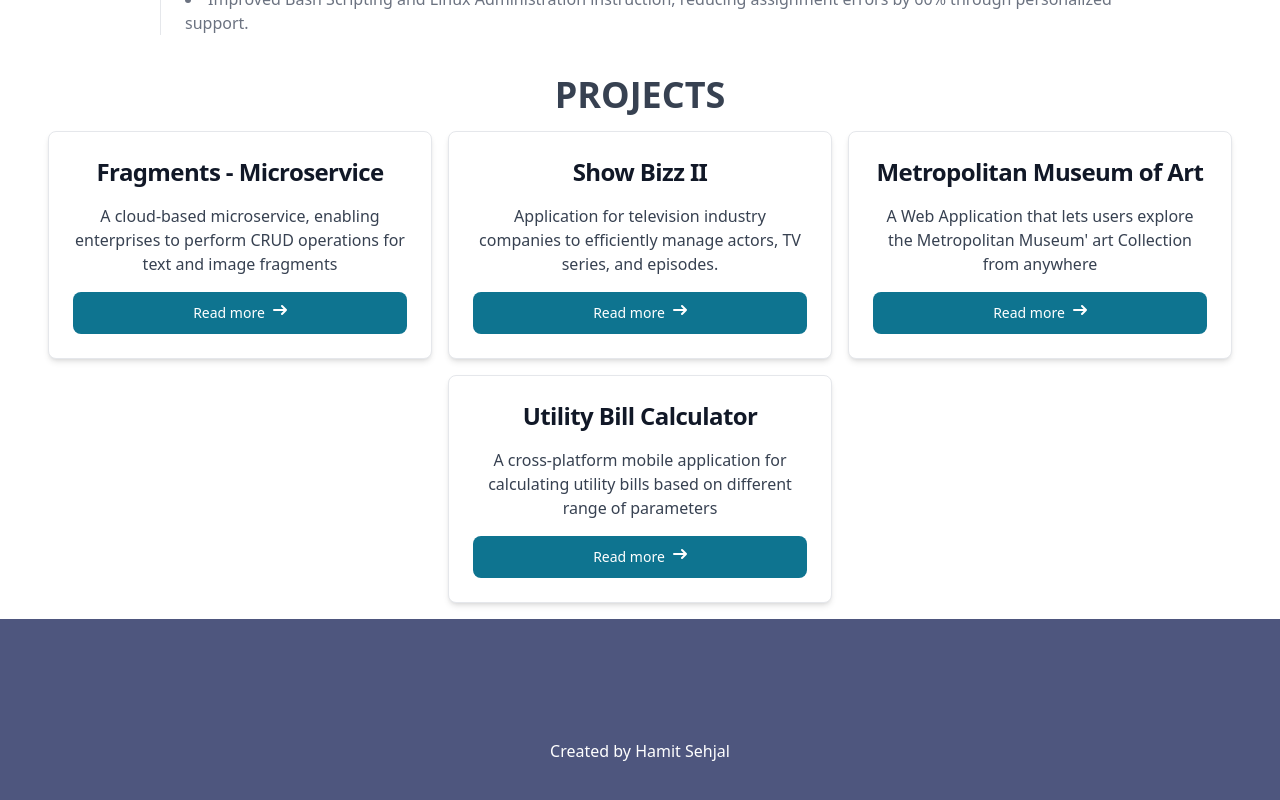
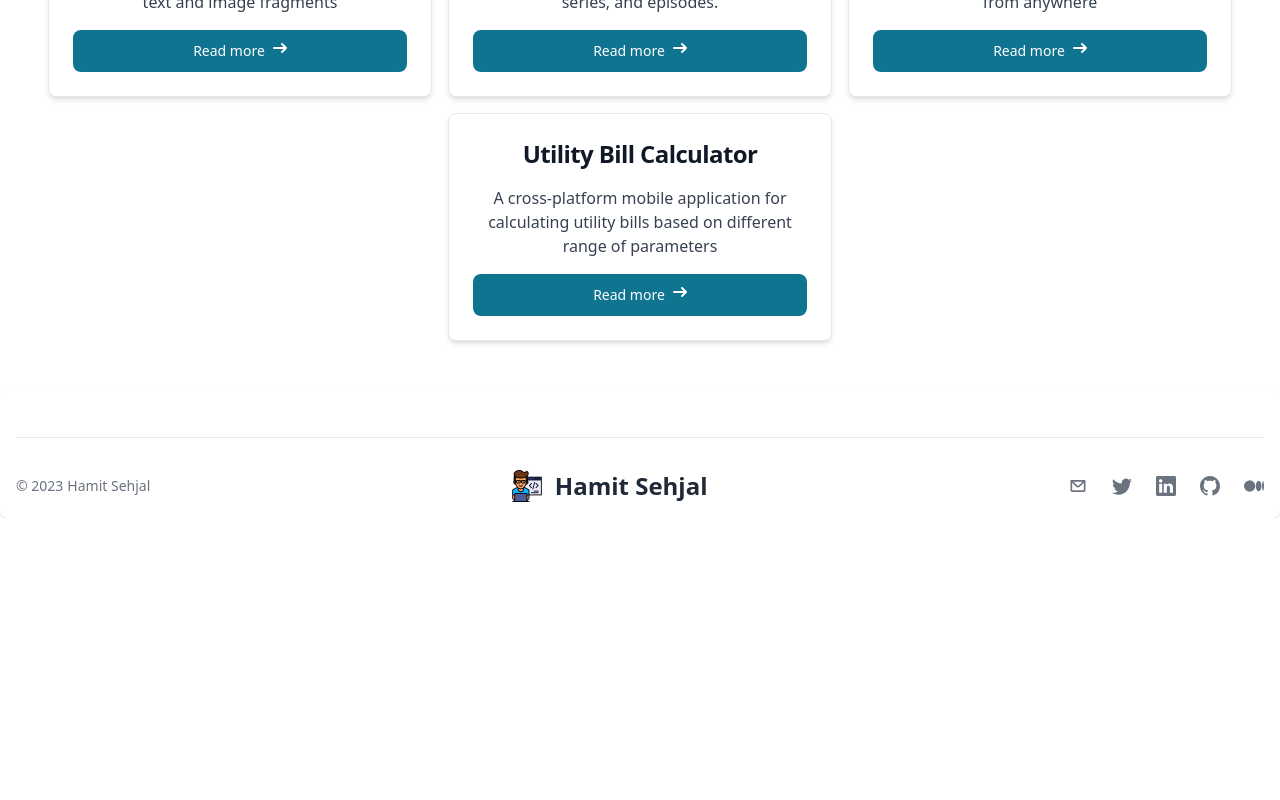
Before and after one commit to hamitsehjal/Portfolio-Hamit, a React (Vite) app: page / in a window 1280 px wide. Shown: the part 1590-2390 px from the top of the page. After the commit the page ends 2108 px from the top, so only its background shows below. Built offline with nearby package versions, Linux system fonts and the light colour scheme.

Commit message:
Wrapp up Version 1.0 of the site

```diff
--- a/src/App.jsx
+++ b/src/App.jsx
@@ -7,11 +7,11 @@
 import React from "react";
 
 import About from "./Components/About";
-import Footer from "./Components/Footer";
 import Header from "./Components/Header";
 import Home from "./Components/Home";
 import Portfolio from "./Components/Portfolio";
 import Experience from "./Components/Experience";
+import Footer from "./Components/Footer";
 
 
 const siteProps = {
@@ -19,15 +19,11 @@ const siteProps = {
   title: "Software Engineer",
   email: "hamitsehjal26@gmail.com",
   gitHub: "hamitsehjal",
-  instagram: "hamit_sehjal/",
   linkedIn: "hamitsehjal",
-  medium: "",
+  medium: "hamitsehjal26",
   twitter: "SehjalHamit",
-  youTube: "",
 };
 
-const primaryColor = "#4E567E";
-const secondaryColor = "#D2F1E4";
 
 const App = () => {
   return (
@@ -37,7 +33,7 @@ const App = () => {
       <About />
       <Experience />
       <Portfolio />
-      <Footer {...siteProps} primaryColor={primaryColor} secondaryColor={secondaryColor} />
+      <Footer {...siteProps} />
     </div>
   );
 };
--- a/src/Components/About.jsx
+++ b/src/Components/About.jsx
@@ -53,24 +53,32 @@ const About = () => {
 
     <div className="container mx-auto mt-10 text-center" id="about">
       <h2 className="text-4xl font-semibold text-center text-gray-700">SKILLS</h2>
-      <div className="flex flex-wrap flex-col items-center justify-center m-2">
+      <div className="flex flex-wrap flex-col items-center justify-center m-2 p-4">
         {
           Object.keys(skillsList).map((item) => (
             <div key={item}>
-
-              {/* <ul className="grid grid-cols-2 text-xl m-12 gap-2 text-center"> */}
-              <Card className="w-full mb-2 items-start">
-                <h5 className="text-2xl font-bold tracking-tight text-gray-900 capitalize">
-                  <p>{item}</p>
-                </h5>
-                <ul className="flex">
+              <div className="inline-flex flex-wrap">
+                <span className="text-2xl font-semibold tracking-tight text-gray-900 capitalize mr-4">{item}:</span>
+                <ul className="list-none inline-flex flex-wrap items-center justify-center">
                   {
                     skillsList[item].map((skill, index) => (
                       <li className="mr-4" key={index}>{skill}</li>
                     ))
                   }
                 </ul>
-              </Card>
+              </div>
+              {/* <Card className="w-full mb-2 items-start">
+            <h5 className="text-2xl font-bold tracking-tight text-gray-900 capitalize">
+              <p>{item}</p>
+            </h5>
+            <ul className="flex">
+              {
+                skillsList[item].map((skill, index) => (
+                  <li className="mr-4" key={index}>{skill}</li>
+                ))
+              }
+            </ul>
+          </Card> */}
               {/* </ul> */}
 
             </div>
--- a/src/Components/Footer.jsx
+++ b/src/Components/Footer.jsx
@@ -1,141 +1,72 @@
-/**
- * Footer component
- *
- * Displays avenues to contact you.
- * Contact information is passed in from the App component that
- * renders the Footer.
- *
- * If a social value has an empty string it will not be displayed.
- */
-import React from "react";
-import PropTypes from "prop-types";
+import React from 'react'
+import { Footer } from 'flowbite-react'
+import { BsLinkedin, BsGithub, BsTwitter, BsMedium } from 'react-icons/bs'
+import { CgMail } from 'react-icons/cg';
 
-import devDotToIcon from "../images/socials/devdotto.svg";
-import envelopeIcon from "../images/socials/envelope.svg";
-import gitHubIcon from "../images/socials/github.svg";
-import instagramIcon from "../images/socials/instagram.svg";
-import linkedInIcon from "../images/socials/linkedin.svg";
-import mediumIcon from "../images/socials/medium.svg";
-import twitterIcon from "../images/socials/twitter.svg";
-import youTubeIcon from "../images/socials/youtube.svg";
-
-/**
- * 💡 Learning resources
- *
- *  HTML hyperlinks: https://www.w3schools.com/html/html_links.asp
- *  Opening links in new tabs: https://www.freecodecamp.org/news/how-to-use-html-to-open-link-in-new-tab/
- */
-
-const Footer = (props) => {
+import image from '../images/logo.png'
+function FooterNew(props) {
     const {
-    devDotTo,
         email,
         gitHub,
-    instagram,
         linkedIn,
         medium,
         name,
-    primaryColor,
-    twitter,
-    youTube,
+        twitter
     } = props;
+    return (
+        <div className="container mx-auto mt-10 text-center" id="contact">
 
-  return (
-    <div
-      id="footer"
-      style={{
-        display: "flex",
-        flexDirection: "column",
-        alignItems: "center",
-        gap: "2.5rem",
-        padding: "5rem 0 3rem",
-        backgroundColor: primaryColor,
-        width: "100vw"
-      }}
-    >
-      <div
-        style={{
-          display: "flex",
-          justifyContent: "center",
-          gap: "2.5rem",
-        }}
-      >
-        {email && (
-          <a href={`mailto:${email}`}>
-            <img src={envelopeIcon} alt="email" className="socialIcon" />
-          </a>
-        )}
-        {devDotTo && (
-          <a href={`https://dev.to/${devDotTo}`} target="_blank" rel="noopener noreferrer">
-            <img src={devDotToIcon} alt="Dev.to" className="socialIcon" />
-          </a>
-        )}
-        {gitHub && (
-          <a href={`https://github.com/${gitHub}`} target="_blank" rel="noopener noreferrer">
-            <img src={gitHubIcon} alt="GitHub" className="socialIcon" />
-          </a>
-        )}
-        {instagram && (
-          <a
-            href={`https://www.instagram.com/${instagram}`}
-            target="_blank"
-            rel="noopener noreferrer"
-          >
-            <img src={instagramIcon} alt="Instagram" className="socialIcon" />
-          </a>
-        )}
-        {linkedIn && (
-          <a
+            <Footer className='flex flex-wrap p-4'>
+
+                <Footer.Divider />
+                <div className="w-full sm:flex sm:items-center sm:justify-between">
+                    <Footer.Copyright
+                        by={name}
+                        href='#'
+                        year={2023}
+                    />
+                    <Footer.Brand
+                        alt='my-logo'
+                        href='#'
+                        name='Hamit Sehjal'
+                        src={image}
+                    />
+                    <div className='mt-4 flex space-x-6 sm:mt-0 sm:justify-center'>
+
+                        <Footer.Icon
+                            href={`mailto:${email}`}
+                            icon={CgMail}
+                        />
+                        <Footer.Icon
+                            href={`https://twitter.com/${twitter}`} target='_blank' rel='noopener noreferrer'
+                            icon={BsTwitter}
+                        />
+                        <Footer.Icon
                             href={`https://www.linkedin.com/in/${linkedIn}`}
-            target="_blank"
-            rel="noopener noreferrer"
-          >
-            <img src={linkedInIcon} alt="LinkedIn" className="socialIcon" />
-          </a>
-        )}
-        {medium && (
-          <a href={`https://medium.com/@${medium}`} target="_blank" rel="noopener noreferrer">
-            <img src={mediumIcon} alt="Medium" className="socialIcon" />
-          </a>
-        )}
-        {twitter && (
-          <a href={`https://twitter.com/${twitter}`} target="_blank" rel="noopener noreferrer">
-            <img src={twitterIcon} alt="Twitter" className="socialIcon" />
-          </a>
-        )}
-        {youTube && (
-          <a
-            href={`https://www.youtube.com/c/${youTube}`}
-            target="_blank"
-            rel="noopener noreferrer"
-          >
-            <img src={youTubeIcon} alt="YouTube" className="socialIcon" />
-          </a>
-        )}
+                            target='_blank'
+                            rel='noopener noreferrer'
+                            icon={BsLinkedin}
+                        />
+                        <Footer.Icon
+                            href={`https://github.com/${gitHub}`}
+                            target='_blank'
+                            rel='noopener noreferrer'
+                            icon={BsGithub}
+                            className='text-lg'
+                        />
+                        <Footer.Icon
+                            href={`https://medium.com/@${medium}`}
+                            target='_blank'
+                            rel='noopener noreferrer'
+                            icon={BsMedium}
+                        />
+
                     </div>
-      <p className="small" style={{ marginTop: 0, color: "white" }}>
-        Created by {name}
-      </p>
                 </div>
-  );
-};
 
-Footer.defaultProps = {
-  name: "",
-};
+            </Footer>
+        </div>
+    )
+}
 
-Footer.propTypes = {
-  devDotTo: PropTypes.string,
-  email: PropTypes.string,
-  gitHub: PropTypes.string,
-  instagram: PropTypes.string,
-  linkedIn: PropTypes.string,
-  medium: PropTypes.string,
-  name: PropTypes.string.isRequired,
-  primaryColor: PropTypes.string,
-  twitter: PropTypes.string,
-  youTube: PropTypes.string,
-
-};
-
-export default Footer;
+export default FooterNew
```
Also changed, not shown: src/images/Homepage.jpg. Lines whose indentation alone changed are shown as unchanged.
